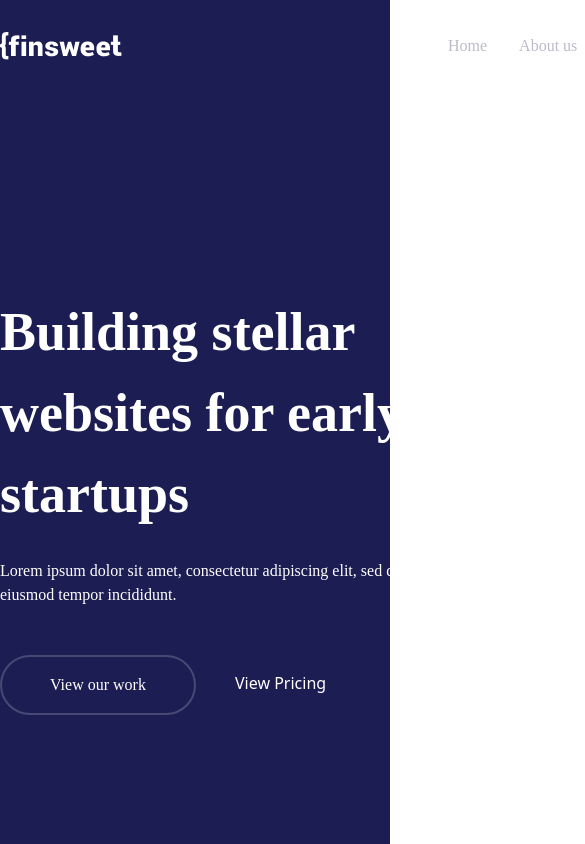
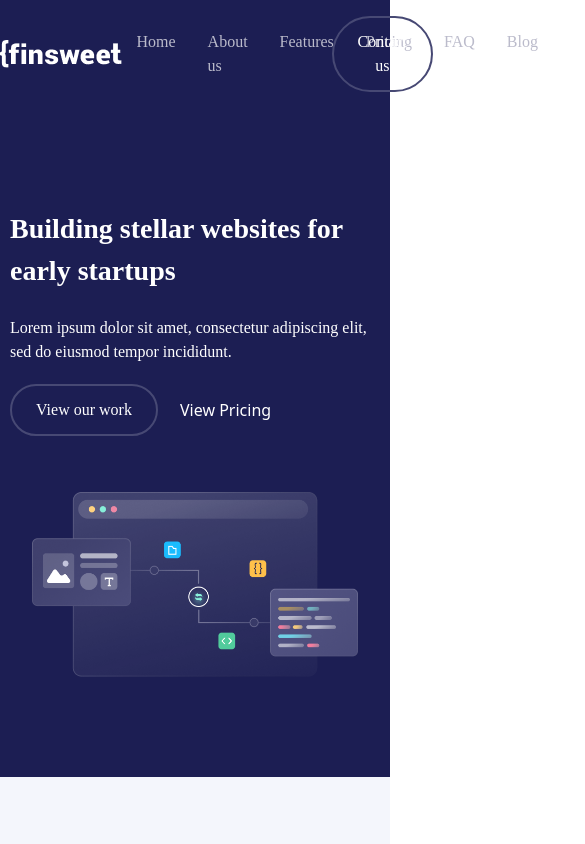
Before and after one commit to sajibkhandev/finsweet_2405, a React (Vite) app: page / in a window 390 px wide. Shown: the top 844 px of the page, 585 px wide, since content can reach past the window. Built offline with nearby package versions, Linux system fonts and the light colour scheme.

Commit message:
banner part responsive done

```diff
--- a/src/Layouts/Banner.jsx
+++ b/src/Layouts/Banner.jsx
@@ -7,19 +7,19 @@ import { FaArrowRightLong } from "react-icons/fa6";
 
 const Banner = () => {
   return (
-    <section className='bg-secondary py-[200px]'>
+    <section className='bg-secondary py-[100px] md:py-[200px]'>
         <Container>
-            <Flex>
-                <div className='w-[50%]'>
-                    <h1 className='text-[54px] text-white font-semibold font-pop w-[558px]'>Building stellar websites for early startups</h1>
-                    <p className='text-base text-white font-medium font-pop w-[451px] pt-6 pb-12'>Lorem ipsum dolor sit amet, consectetur adipiscing elit, sed do eiusmod tempor incididunt.</p>
-                    <div className='flex relative'>
+            <Flex className='!block md:!flex'>
+                <div className='md:w-[50%]'>
+                    <h1 className=' px-2.5 md:px-0 text-[28px] md:text-[54px] text-white font-semibold font-pop md:w-[558px]'>Building stellar websites for early startups</h1>
+                    <p className='px-2.5 md:px-0 text-sx md:text-base text-white font-medium font-pop md:w-[451px] pt-6 pb-5 md:pb-12'>Lorem ipsum dolor sit amet, consectetur adipiscing elit, sed do eiusmod tempor incididunt.</p>
+                    <div className='flex relative  px-2.5 md:px-0 pb-14 md:pb-0'>
                         <Button text='View our work'/>
-                        <div className=' group flex items-center text-white absolute top-[16px] left-[235px]'><a  href="">View Pricing</a><FaArrowRightLong className='absolute top-[6px] left-[100px] opacity-0 group-hover:opacity-100'/></div>
+                        <div className=' group flex items-center text-white absolute top-[14px] left-[180px] md:top-[16px] md:left-[235px]'><a  href="">View Pricing</a><FaArrowRightLong className='absolute top-[6px] left-[100px] opacity-0 md:group-hover:opacity-100'/></div>
                     </div>
                 </div>
-                <div className='w-[50%]'>
-                    <img src={BannerImage} alt="" />
+                <div className='md:w-[50%]'>
+                    <img className='px-8' src={BannerImage} alt="" />
                 </div>
             </Flex>
         </Container>
--- a/src/components/Button.jsx
+++ b/src/components/Button.jsx
@@ -2,7 +2,7 @@ import React from 'react'
 
 const Button = ({text,className}) => {
   return (
-    <button className={`bg-transparent hover:bg-[#FCD980] duration-300 py-4 px-12 rounded-[41px] border-2 border-[#474974] text-base text-white font-medium font-pop ${className}`}>{text}</button>
+    <button className={`bg-transparent md:hover:bg-[#FCD980] duration-300 py-3 px-6 md:py-4 md:px-12 rounded-[41px] border-2 border-[#474974] text-base text-white font-medium font-pop ${className}`}>{text}</button>
   )
 }
 
--- a/src/components/Container.jsx
+++ b/src/components/Container.jsx
@@ -2,7 +2,7 @@ import React from 'react'
 
 const Container = ({children}) => {
   return (
-    <div className='w-container mx-auto'>{children}</div>
+    <div className='max-w-container mx-auto'>{children}</div>
   )
 }
 
--- a/tailwind.config.js
+++ b/tailwind.config.js
@@ -14,7 +14,7 @@ export default {
         'pop': ["Poppins"],
 
       },
-      width: {
+      maxWidth: {
         'container': '1280px',
       },
       spacing: {
```
